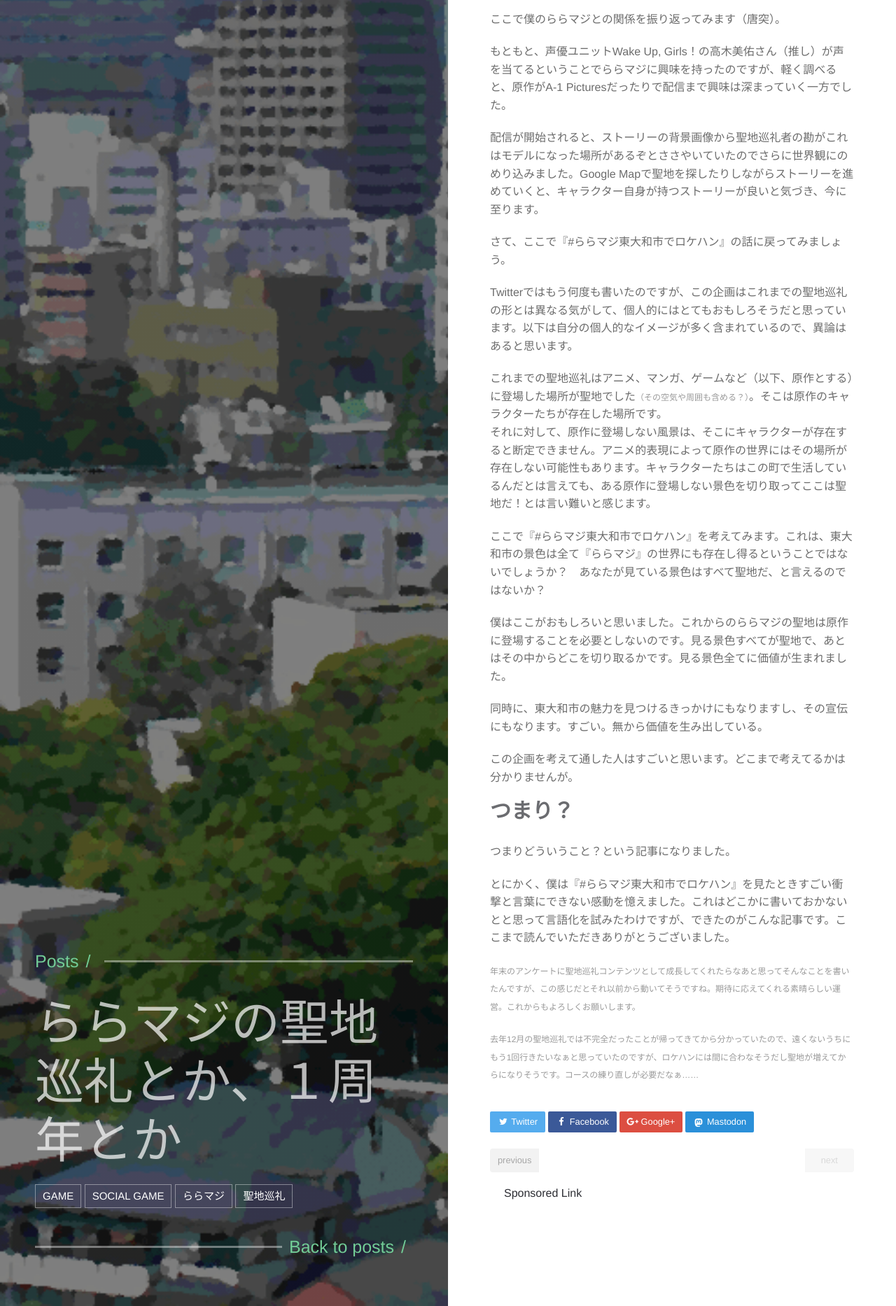
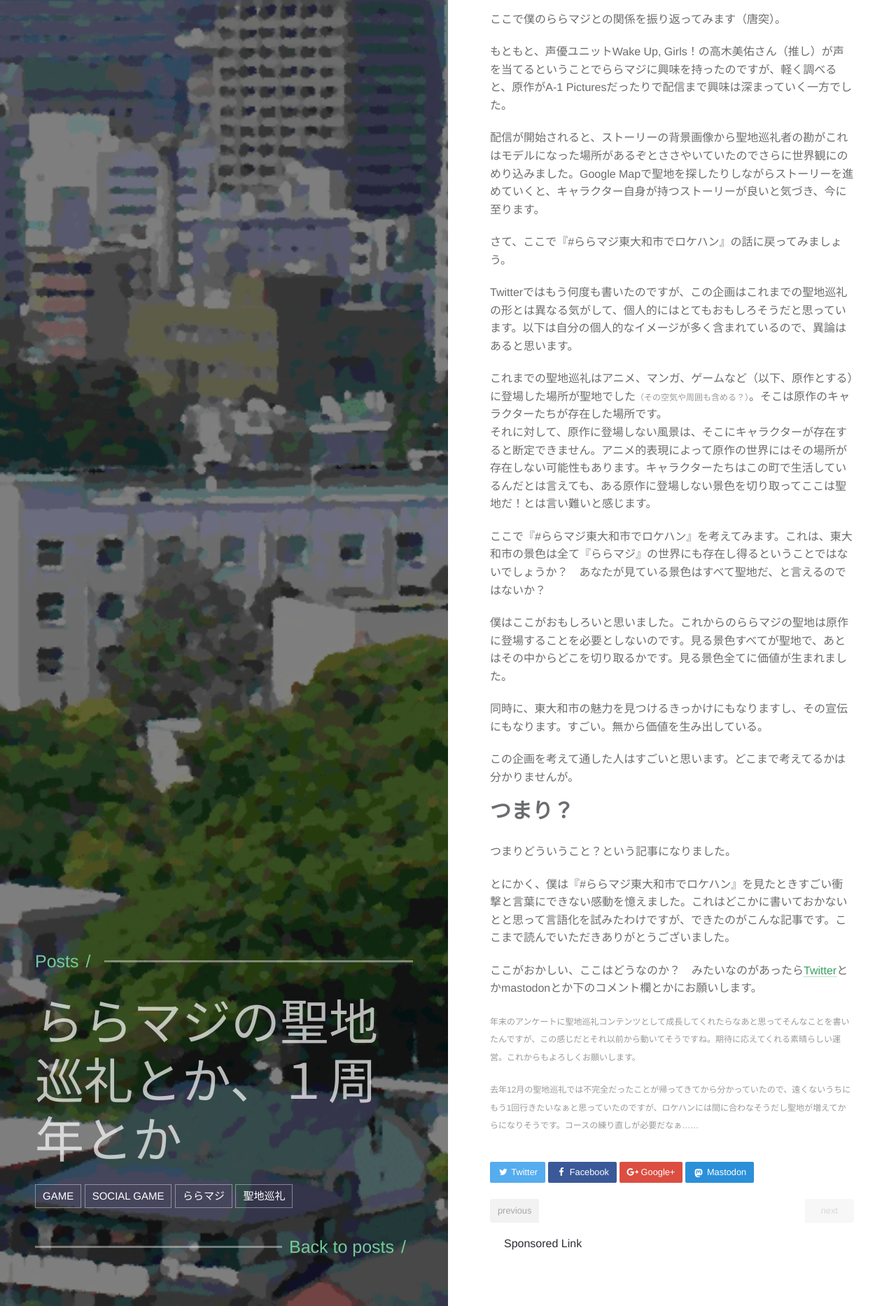
Before and after one commit to theoria24/theoria24.github.io, a Jekyll site: the page built from _posts/2018-1-26-raramagi-contents-tourism.md, in a window 1280 px wide. Shown: the part 1255-3121 px from the top of the page at 70% size. Built offline with Jekyll 4.4.1, drawn with Linux system fonts in a browser that asks for light colours; some web fonts are replaced; comment, search, counter and statistics services are not loaded.

Commit message:
new post

```diff
--- a/_posts/2018-1-26-raramagi-contents-tourism.md
+++ b/_posts/2018-1-26-raramagi-contents-tourism.md
@@ -58,6 +58,8 @@ Twitterではもう何度も書いたのですが、この企画はこれまで
 
 とにかく、僕は『#ららマジ東大和市でロケハン』を見たときすごい衝撃と言葉にできない感動を憶えました。これはどこかに書いておかないとと思って言語化を試みたわけですが、できたのがこんな記事です。ここまで読んでいただきありがとうございました。
 
+ここがおかしい、ここはどうなのか？　みたいなのがあったら[Twitter](https://twitter.com/_theoria){:target="_blank"}とかmastodonとか下のコメント欄とかにお願いします。
+
 <small>年末のアンケートに聖地巡礼コンテンツとして成長してくれたらなあと思ってそんなことを書いたんですが、この感じだとそれ以前から動いてそうですね。期待に応えてくれる素晴らしい運営。これからもよろしくお願いします。</small>
 
 <small>去年12月の聖地巡礼では不完全だったことが帰ってきてから分かっていたので、遠くないうちにもう1回行きたいなぁと思っていたのですが、ロケハンには間に合わなそうだし聖地が増えてからになりそうです。コースの練り直しが必要だなぁ……</small>
```
